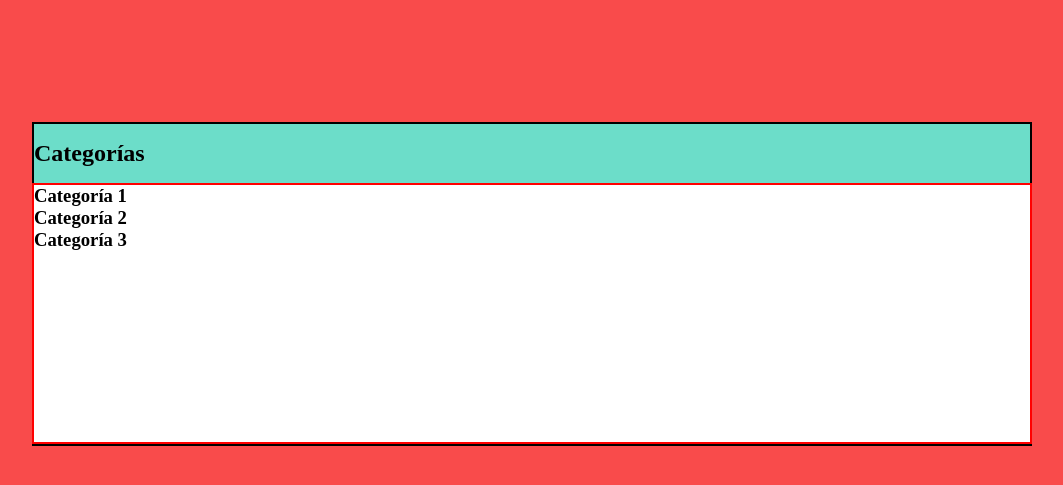
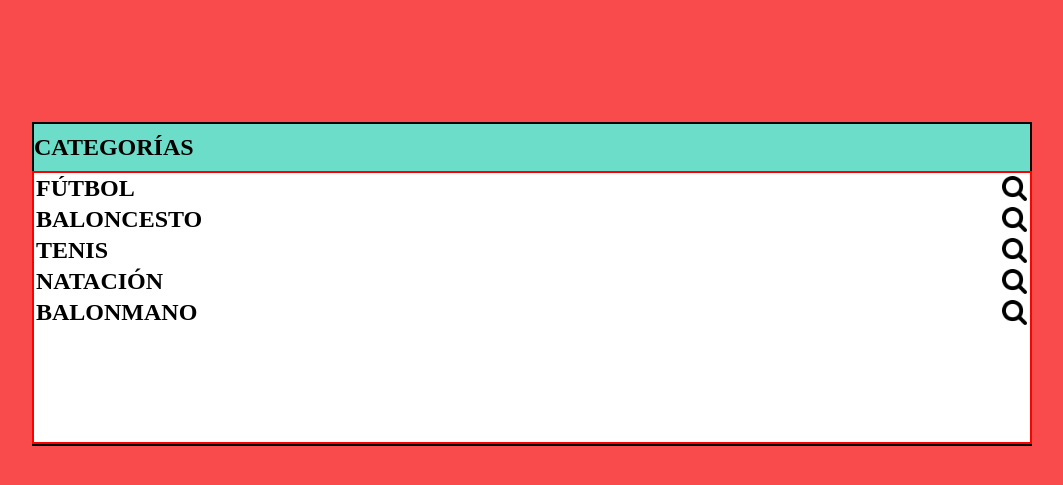
Before and after one commit to Rockstar1225/P.Final-G7, a website: page www/index.html in a window 1280 px wide. Shown: the part 219-704 px from the top of the page, without its empty margins (108-1171 px from the left). Drawn offline with nearby package versions, Linux system fonts and the light colour scheme; no server answers.

Commit message:
Mod init

```diff
--- a/www/index.css
+++ b/www/index.css
@@ -12,13 +12,18 @@ body{
   height: 40vh;
 }
 
+.cat{
+  display: flex;
+  justify-content: space-between;
+  align-items: center;
+}
+
   .cat_list_title {
     flex: 1 6 auto;
     display: flex;
     align-items: center;
     text-align: center;
     width: 100%;
-    margin: 00;
     background-color: #6CDDC9;
   }
 
@@ -29,11 +34,17 @@ body{
   }
 
     .list_cat > .cat {
-
+      padding: 2px;
     }
       .cat > .c_title {
+        font-weight: 900;
 
       }
       .cat > img {
+        padding: 1px;
 
       }
+
+  b {
+    font-size: x-large;
+  }
--- a/www/index.html
+++ b/www/index.html
@@ -35,16 +35,27 @@
 
         <!-- Componente de categorías -->
         <div id="categories" >
-          <h2 class="cat_list_title">Categorías</h2>
+          <h2 class="cat_list_title">CATEGORÍAS</h2>
           <div class="list_cat">
             <div id="cat1" class="cat">
-              <h3 class="c_title">Categoría 1</h3>
+              <b class="c_title">FÚTBOL</b>
+              <img class="lupa" alt="lupa" src="./client/imgs/lupa.png" width="25" height="25">
             </div>
             <div id="cat2" class="cat">
-              <h3 class="c_title">Categoría 2</h3>
+              <b class="c_title">BALONCESTO</b>
+              <img class="lupa" alt="lupa" src="./client/imgs/lupa.png" width="25" height="25">
             </div>
             <div id="cat3" class="cat">
-              <h3 class="c_title">Categoría 3</h3>
+              <b class="c_title">TENIS</b>
+              <img class="lupa" alt="lupa" src="./client/imgs/lupa.png" width="25" height="25">
+            </div>
+            <div id="cat4" class="cat">
+              <b class="c_title">NATACIÓN</b>
+              <img class="lupa" alt="lupa" src="./client/imgs/lupa.png" width="25" height="25">
+            </div>
+            <div id="cat5" class="cat">
+              <b class="c_title">BALONMANO</b>
+              <img class="lupa" alt="lupa" src="./client/imgs/lupa.png" width="25" height="25">
             </div>
           </div>
         </div>
```
Also changed, not shown: www/client/imgs/lupa.png (added).
